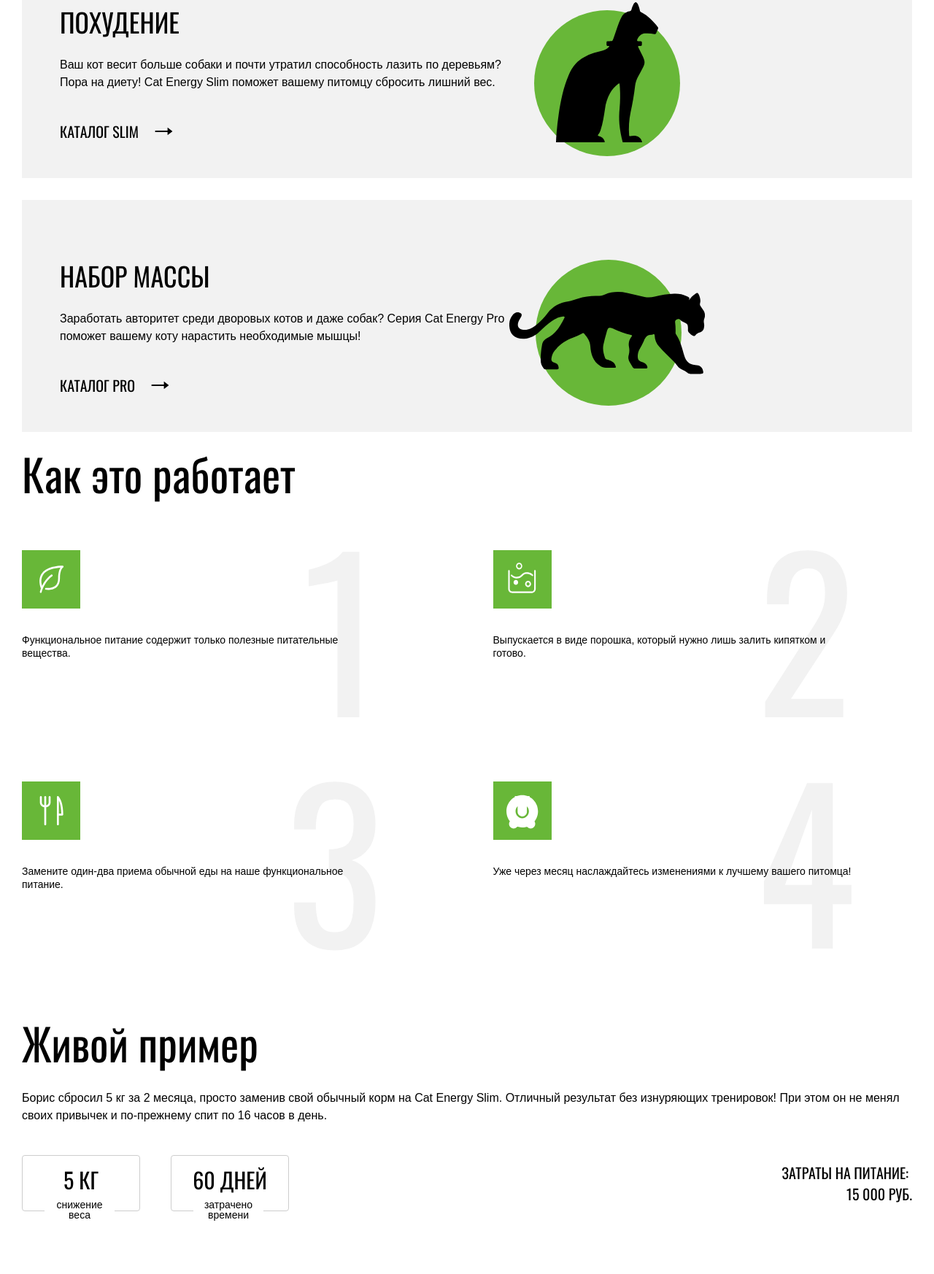
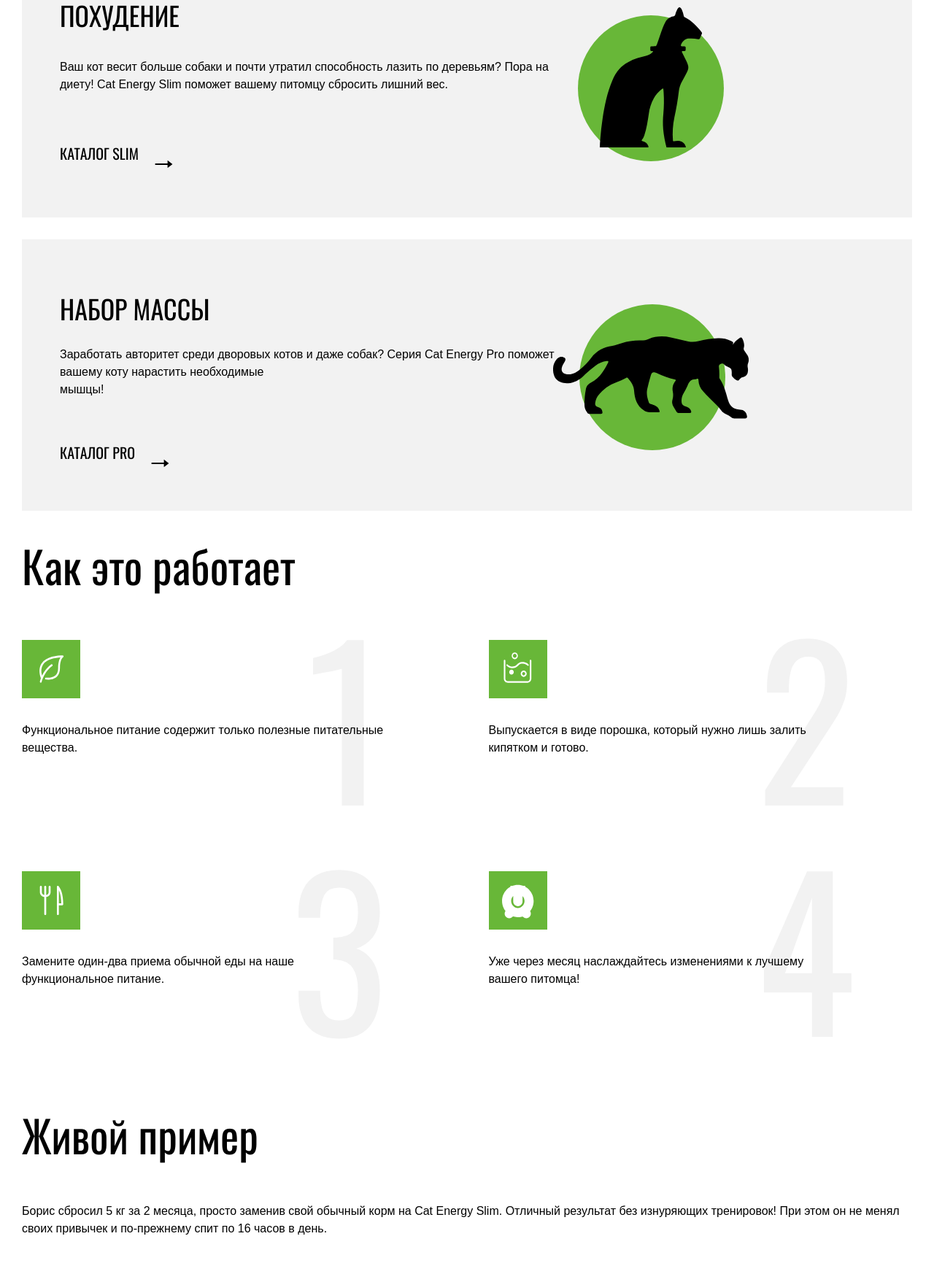
Before and after one commit to DiKlimen/132317-cat-energy-21, a website: page source/index.html in a window 1280 px wide. Shown: the part 1013-2759 px from the top of the page at 73% size. Drawn offline with nearby package versions, Linux system fonts and the light colour scheme; files that its build step writes are made by us from their sources.

Commit message:
Работа с index.html-tablet

```diff
--- a/source/index.html
+++ b/source/index.html
@@ -136,7 +136,7 @@
             <use xlink:href="#programs-cat-2"></use>
           </svg>
           <h3 class="food-programs__title">Набор массы</h3>
-          <p class="food-programs__text">Заработать авторитет среди дворовых котов и даже собак? Серия Cat Energy Pro поможет вашему коту нарастить необходимые мышцы!</p>
+          <p class="food-programs__text">Заработать авторитет среди дворовых котов и&nbsp;даже собак? Серия Cat Energy Pro поможет вашему коту нарастить необходимые <br> мышцы!</p>
           <a class="food-programs__link" href="#">Каталог Pro</a>
         </li>
       </ul>
@@ -167,7 +167,7 @@
           <svg class="how-work__image" width="60" height="60" viewBox="0 0 60 60">
             <use xlink:href="#food-programs-libra"></use>
           </svg>
-          <p class="how-work__description-item">Уже через месяц наслаждайтесь изменениями к лучшему вашего питомца!</p>
+          <p class="how-work__description-item">Уже через месяц наслаждайтесь изменениями к лучшему вашего&nbsp;питомца!</p>
         </li>
       </ul>
     </section>
@@ -216,7 +216,7 @@
         <h2 class="visually-hidden">Адрес компании Cat Energy</h2>
         <div class="contacts__wrap-text">
           <p class="contacts__text">Приглашаем к&nbsp;сотрудничеству дилеров!</p>
-          <address class="contacts__address">ул. Большая Конюшенная, д. 19/8 Санкт-Петербург</address>
+          <address class="contacts__address">ул. Большая Конюшенная, д. 19/8 <span>Санкт-Петербург</span></address>
         </div>
       </div>
       <picture class="contacts__picture">
--- a/source/less/blocks/contacts.less
+++ b/source/less/blocks/contacts.less
@@ -16,7 +16,7 @@
 
   @media (min-width: @tablet) {
     justify-content: space-between;
-    padding: 65px 70px 61px 70px;
+    padding: 65px 74px 57px 70px;
   }
 
   @media (min-width: @desktop) {
@@ -39,7 +39,7 @@
 
   @media (min-width: @tablet) {
     width: 22%;
-    margin: 0;
+    margin: 4px 0 0 0;
 
     font-weight: 400;
     font-size: 20px;
@@ -56,6 +56,13 @@
   font-size: 14px;
   line-height: 20px;
   font-family: @arial;
+
+  & span {
+    @media (min-width: @tablet) {
+      display: inline-block;
+      margin-top: 20px;
+    }
+  }
 
   @media (min-width: @tablet) {
     width: 25%;
@@ -79,7 +86,7 @@
   object-fit: cover;
   width: 100%;
 
-  @media (min-width: @desktop) {
+  @media (min-width: @tablet) {
     height: 400px;
   }
 }
--- a/source/less/blocks/example.less
+++ b/source/less/blocks/example.less
@@ -6,9 +6,9 @@
   background-color: @example-background;
 
   @media (min-width: @tablet) {
-    padding: 43px 30px 67px 30px;
+    padding: 43px 30px 69px 30px;
     background-color: transparent;
-    background-image: linear-gradient(transparent 50%, @example-background 50%);
+    background-image: linear-gradient(transparent 57%, @example-background 57%);
   }
 
   @media (min-width: @desktop) {
@@ -39,6 +39,7 @@
     font-weight: 400;
     font-size: 60px;
     line-height: 60px;
+    margin-bottom: 63px;
   }
 
   @media (min-width: @desktop) {
@@ -58,6 +59,8 @@
   @media (min-width: @tablet) {
     font-size: 16px;
     line-height: 24px;
+    margin-right: 7px;
+    margin-bottom: 37px;
   }
 
   @media (min-width: @desktop) {
@@ -71,7 +74,7 @@
   margin-bottom: 20px;
 
   @media (min-width: @tablet) {
-    margin-bottom: 60px;
+    margin-bottom: 50px;
   }
 
   @media (min-width: @desktop) {
@@ -94,6 +97,11 @@
 .example__picture {
   margin-bottom: 28px;
   transform: translateX(-5px);
+
+  @media (min-width: @tablet) {
+    transform: translateX(-1px);
+    margin-bottom: 0;
+  }
 }
 
 .example__img {
@@ -113,4 +121,5 @@
 
 .example__switch {
   align-self: center;
+  margin-top: -76px;
 }
--- a/source/less/blocks/food-programs.less
+++ b/source/less/blocks/food-programs.less
@@ -48,9 +48,10 @@
   }
 
   @media (min-width: @tablet) {
-    padding: 77px 35px 30px 52px;
-    grid-template-columns: 55% 1fr;
+    padding: 68px 35px 58px 52px;
+    grid-template-columns: 62% 1fr;
     grid-template-areas: "title img" "text img" "link img";
+    min-height: 372px;
   }
 
   @media (min-width: @desktop) {
@@ -73,6 +74,7 @@
   @media (min-width: @tablet) {
     height: 211px;
     width: 268px;
+    transform: translateX(-19px) translateY(16px);
   }
 
   @media (min-width: @desktop) {
@@ -94,6 +96,7 @@
     line-height: 36px;
     padding: 0;
     grid-area: title;
+    margin-bottom: 25px;
   }
 
   @media (min-width: @desktop) {
@@ -114,6 +117,7 @@
   @media (min-width: @tablet) {
     font-size: 16px;
     line-height: 24px;
+    margin-bottom: 53px;
   }
 
   @media (min-width: @desktop) {
@@ -151,7 +155,7 @@
   }
 
   @media (min-width: @tablet) {
-    padding: 15px 0 15px 0;
+    padding: 0;
 
     font-size: 20px;
     line-height: 27px;
--- a/source/less/blocks/how-work.less
+++ b/source/less/blocks/how-work.less
@@ -2,7 +2,7 @@
   padding: 27px 20px 42px 20px;
 
   @media (min-width: @tablet) {
-    padding: 27px 30px 42px 30px;
+    padding: 45px 30px 42px 30px;
   }
 
   @media (min-width: @desktop) {
@@ -33,7 +33,7 @@
   counter-reset: how-work;
 
   @media (min-width: @tablet) {
-    column-gap: 150px;
+    column-gap: 138px;
 
     grid-template-columns: 1fr 1fr;
     row-gap: 37px;
@@ -56,7 +56,7 @@
   @media (min-width: @tablet) {
     flex-direction: column;
     min-height: 280px;
-    padding-top: 37px;
+    padding-top: 34px;
 
     &::before {
       position: absolute;
@@ -66,10 +66,14 @@
       font-size: 280px;
       line-height: 280px;
       right: 0;
-      top: 0;
+      top: -5px;
       color: @basic-grey;
       z-index: -1;
     }
+  }
+
+  @media (min-width: @tablet) {
+    min-height: 280px;
   }
 
   @media (min-width: @desktop) {
@@ -97,4 +101,10 @@
   font-size: 14px;
   line-height: 18px;
   font-family: @arial;
+
+  @media (min-width: @tablet) {
+    font-size: 16px;
+    line-height: 24px;
+    margin-top: 1px;
+  }
 }
--- a/source/less/blocks/main-footer.less
+++ b/source/less/blocks/main-footer.less
@@ -3,7 +3,7 @@
 
   @media (min-width: @tablet) {
     min-height: 150px;
-    padding-top: 30px;
+    padding-top: 21px;
   }
 }
 
--- a/source/less/blocks/stats-list.less
+++ b/source/less/blocks/stats-list.less
@@ -40,7 +40,7 @@
 
   @media (min-width: @tablet) {
     width: 162px;
-    height: 77px;
+    height: 72px;
 
     &:first-child {
       margin-right: 42px;
@@ -132,9 +132,10 @@
     background-color: @example-background;
 
     @media (min-width: @tablet) {
-      top: 60px;
-      left: 30px;
+      top: 63px;
+      left: 15px;
       background-color: @white;
+      width: 80%;
     }
 
     @media (min-width: @desktop) {
```
